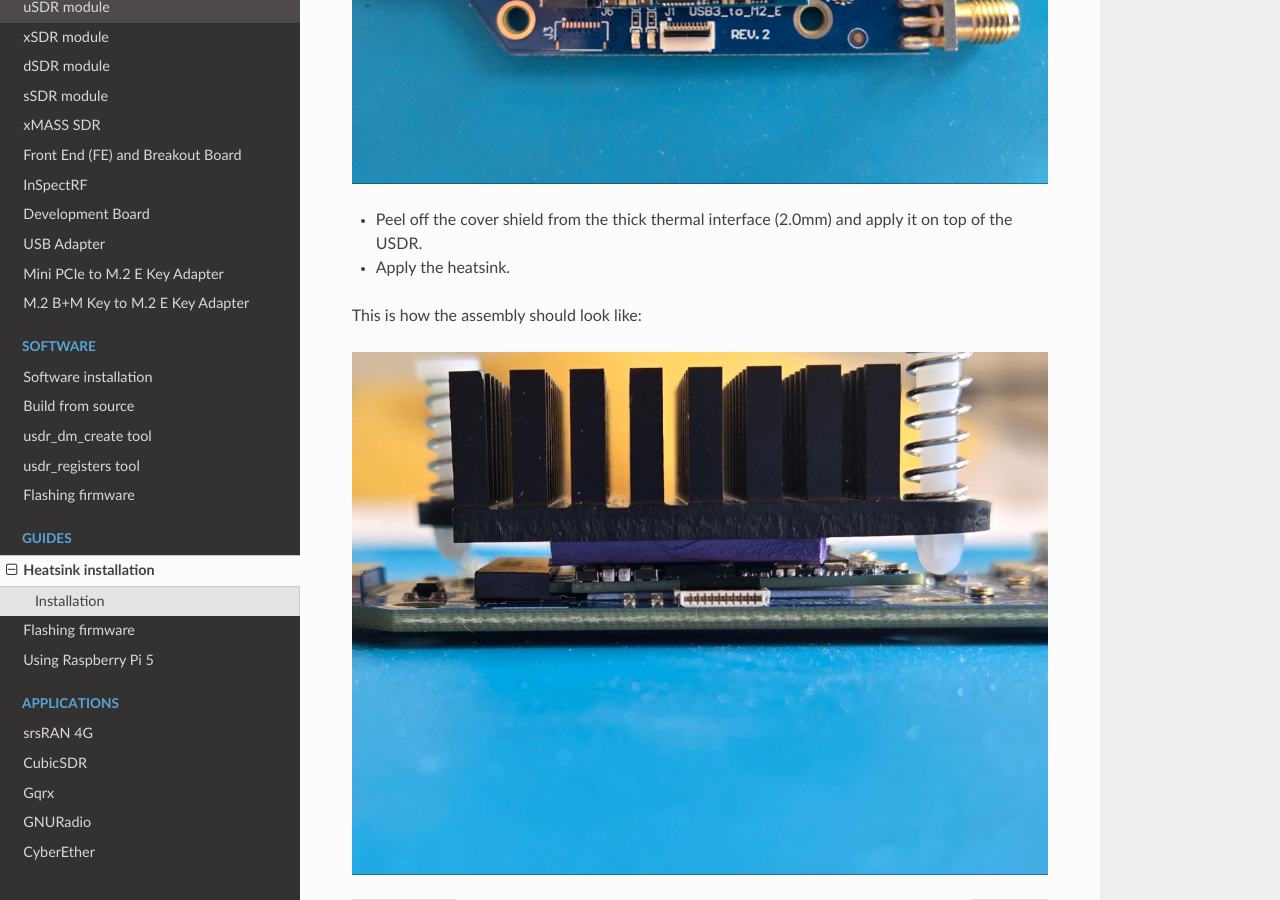
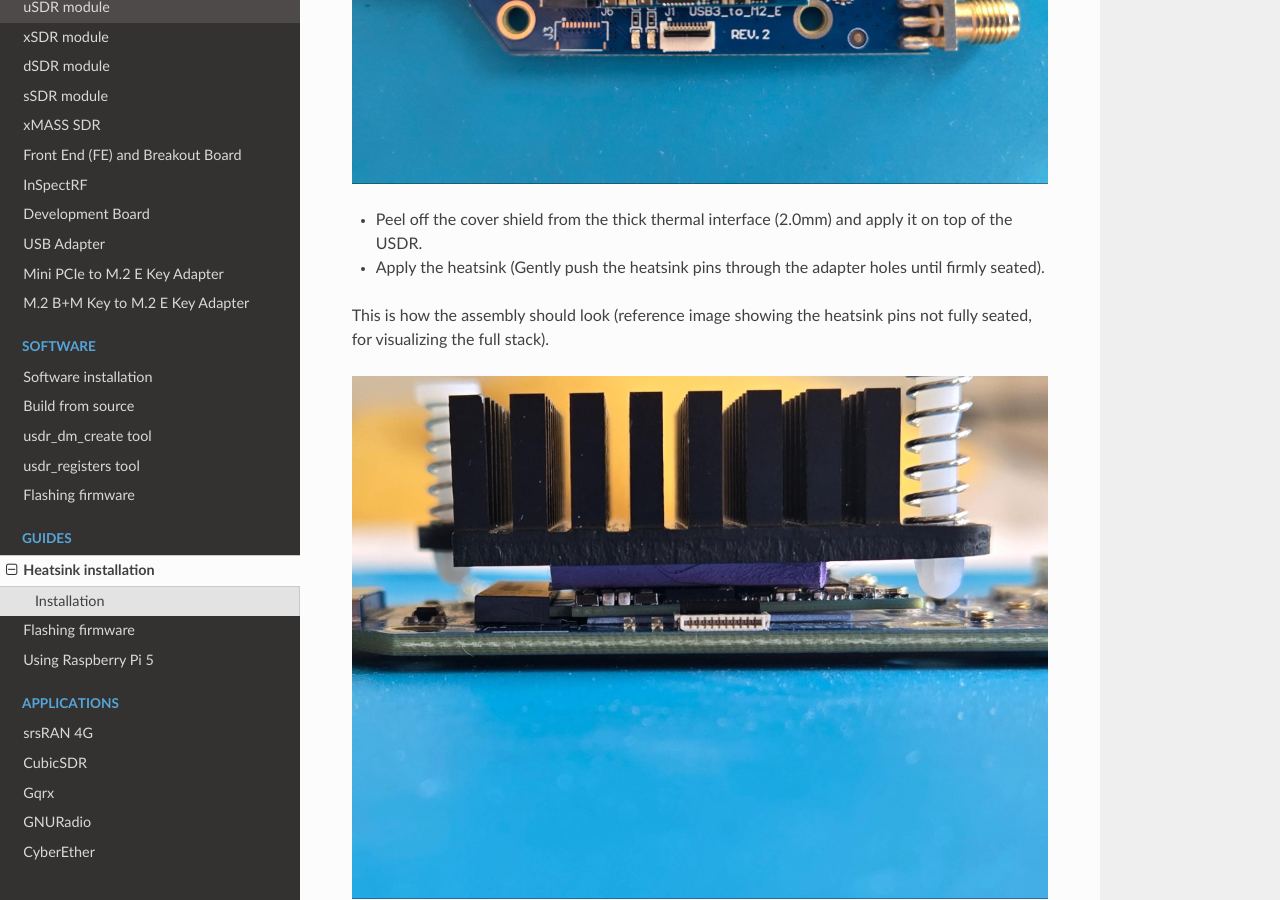
Before and after one commit to wavelet-lab/docs, a Sphinx documentation site: the page built from source/guides/heatsink.rst, in a window 1280 px wide and 900 px high, scrolled down 1890 px. Built offline with Sphinx 7.4.7 and the Read the Docs theme 3.1.0, drawn with Linux system fonts in a browser that asks for light colours.

Commit message:
Update heatsink.rst

```diff
--- a/source/guides/heatsink.rst
+++ b/source/guides/heatsink.rst
@@ -27,9 +27,9 @@ Assemble items in the order shown in the picture:
    :alt: Heatsink installation: USDR and MHF4 cables
 
 * Peel off the cover shield from the thick thermal interface (2.0mm) and apply it on top of the USDR.
-* Apply the heatsink.
+* Apply the heatsink (Gently push the heatsink pins through the adapter holes until firmly seated).
 
-This is how the assembly should look like:
+This is how the assembly should look (reference image showing the heatsink pins not fully seated, for visualizing the full stack).
 
 .. image:: ../_static/hw_heatsink_4.jpg
    :alt: Heatsink installation: assembly view
```
